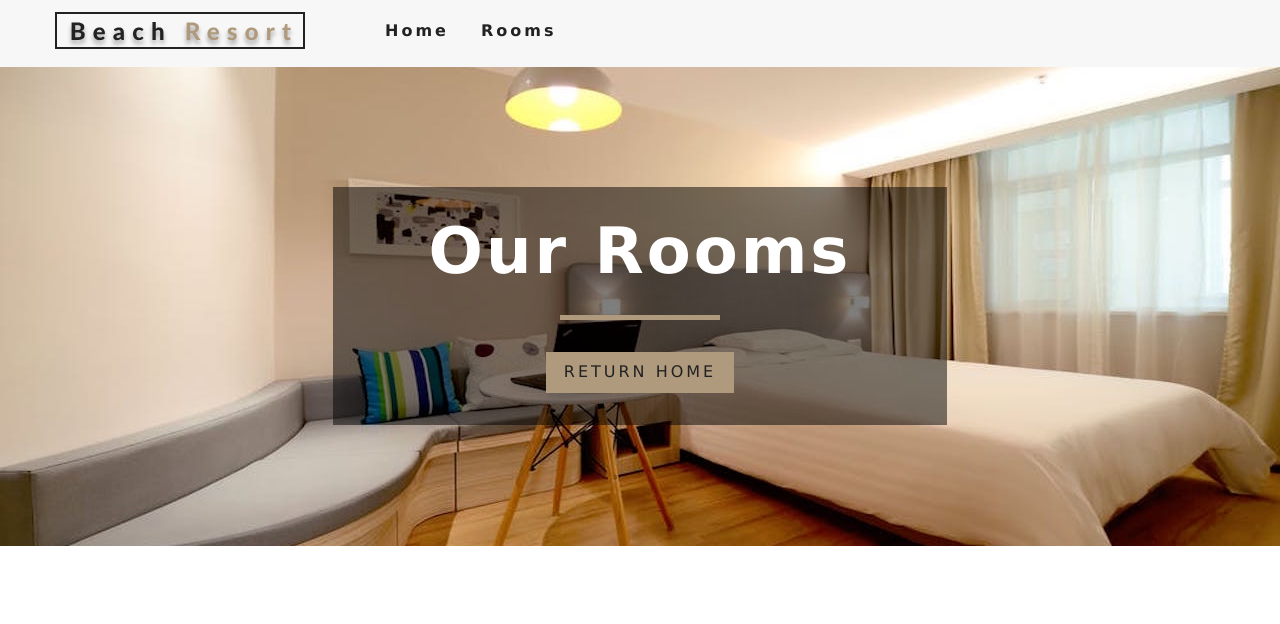
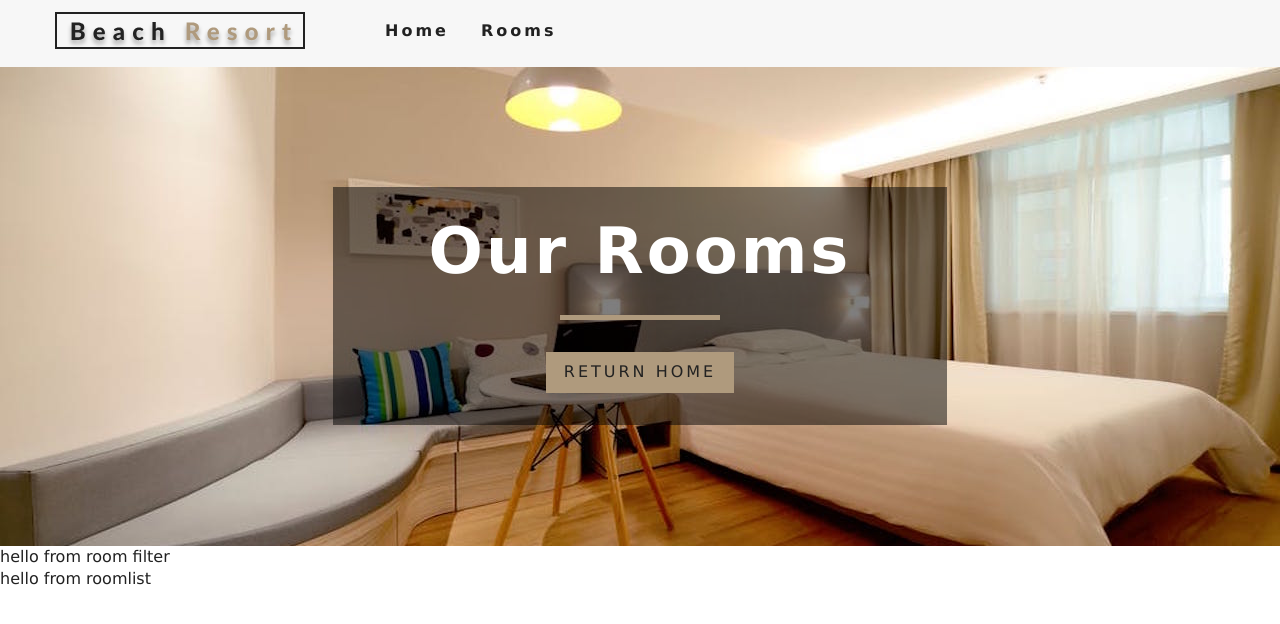
Before and after one commit to adhikarisushant/hotel-website-react, a React (Create React App) app: page /rooms in a window 1280 px wide. Shown: the top 624 px of the page. Built offline with nearby package versions, Linux system fonts and the light colour scheme.

Commit message:
RoomsContainer

```diff
--- /dev/null
+++ b/src/components/RoomsContainer.js
@@ -0,0 +1,52 @@
+import React from 'react'
+import RoomsFilter from './RoomsFilter'
+import RoomsList from './RoomsList'
+import { withRoomConsumer } from '../context'
+import Loading from './Loading'
+
+function RoomContainer({context}) {
+const {loading, sortedRooms, rooms} = context;
+if(loading) {
+                return <Loading />;
+            }
+        return (
+            <>
+                <RoomsFilter rooms={rooms} />
+                <RoomsList rooms={sortedRooms}/>
+            </>
+        );
+}
+
+export default withRoomConsumer(RoomContainer)
+
+
+
+
+// import React from 'react'
+// import RoomsFilter from './RoomsFilter'
+// import RoomsList from './RoomsList'
+// import { RoomConsumer } from '../context'
+// import Loading from './Loading'
+
+// const RoomsContainer = () => {
+//     return (
+//         <RoomConsumer>
+//             {value => {
+//                 const {loading, sortedRooms,rooms} = value
+//         if(loading) {
+//             return <Loading />;
+//         }
+//     return (
+
+//         <div>
+//             Hello frm ROoms Container
+//             <RoomsFilter rooms={rooms} />
+//             <RoomsList rooms={sortedRooms}/>
+//         </div>
+//     );
+// }}
+//     </RoomConsumer>
+//     );
+// }
+
+// export default RoomsContainer
--- /dev/null
+++ b/src/components/RoomsFilter.js
@@ -0,0 +1,11 @@
+import React from 'react'
+
+const RoomsFilter = () => {
+    return (
+        <div>
+            hello from room filter
+        </div>
+    )
+}
+
+export default RoomsFilter
--- /dev/null
+++ b/src/components/RoomsList.js
@@ -0,0 +1,11 @@
+import React from 'react'
+
+const RoomsList = () => {
+    return (
+        <div>
+            hello from roomlist
+        </div>
+    )
+}
+
+export default RoomsList
--- a/src/context.js
+++ b/src/context.js
@@ -53,4 +53,12 @@
 
 const RoomConsumer = RoomContext.Consumer;
 
+export function withRoomConsumer(Component) {
+    return function ConsumerWrapper(props){
+        return <RoomConsumer>
+            {value => <Component {...props} context={value} />}
+        </RoomConsumer>
+    }
+}
+
 export{ RoomProvider, RoomConsumer, RoomContext };
--- a/src/pages/Rooms.js
+++ b/src/pages/Rooms.js
@@ -2,9 +2,11 @@
 import Hero from '../components/Hero'
 import Banner from '../components/Banner'
 import {Link} from 'react-router-dom'
+import RoomsContainer from '../components/RoomsContainer'
 
 const Rooms = () => {
     return (
+        <>
             <Hero hero="roomsHero">
                 <Banner title="our rooms">
                     <Link to="/" className="btn-primary">
@@ -12,6 +14,8 @@
                     </Link>
                 </Banner>
             </Hero>
+            <RoomsContainer />
+        </>
     )
 }
 
```
Also changed, not shown: 1 other file (tests, documents, lock files or other folders).
